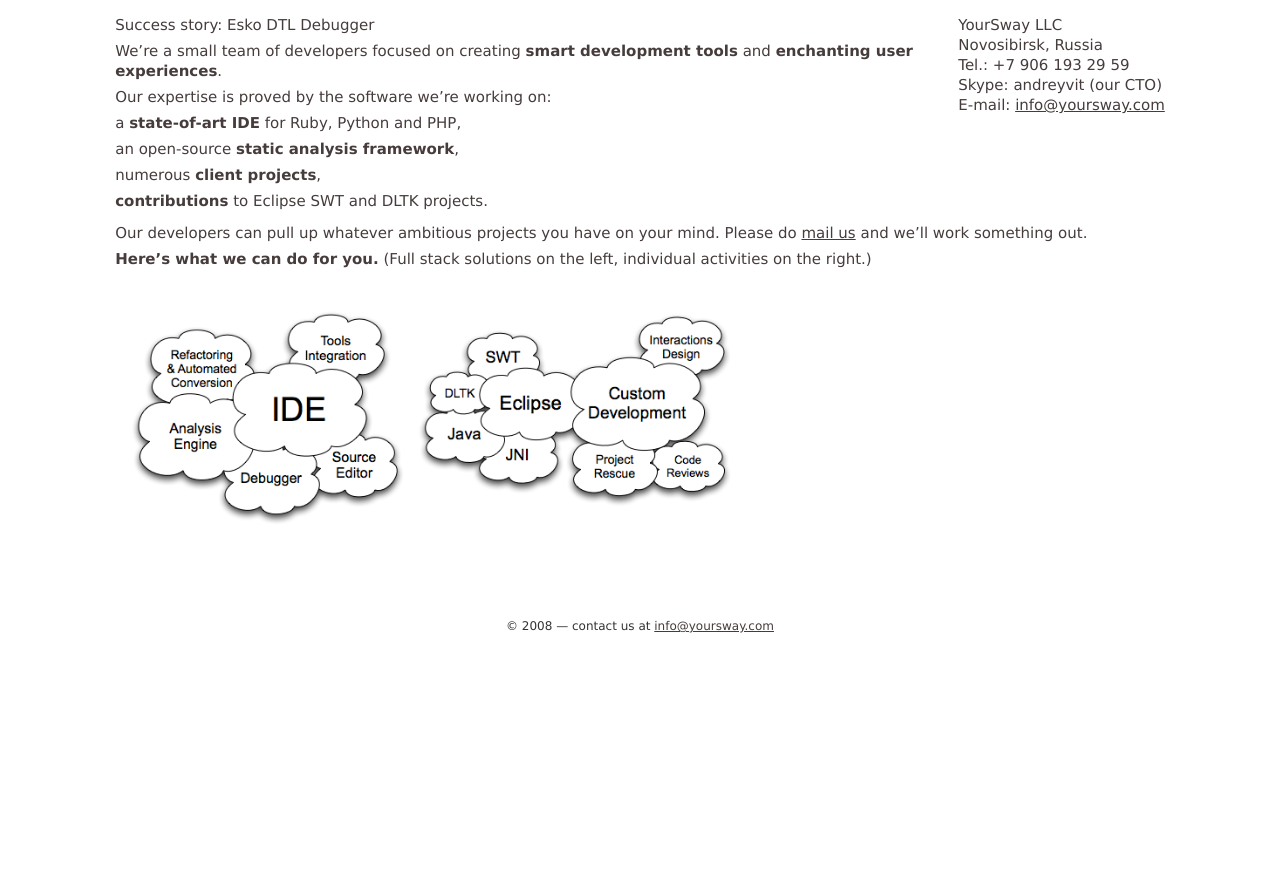
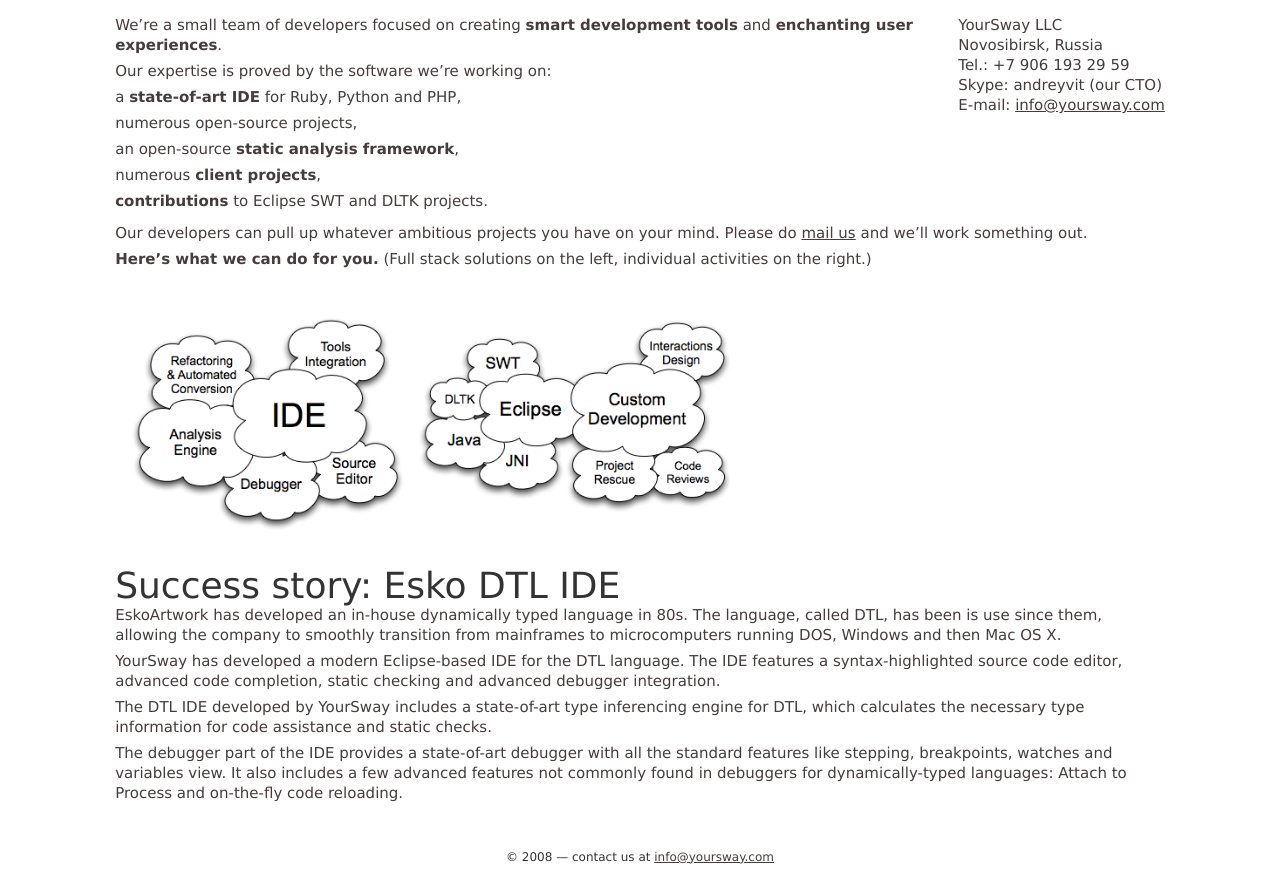
Before and after one commit to andreyvit/yoursway-site, a Django app: template templates/site/consulting.html in a window 1280 px wide. Before the commit the page ends 633 px from the top, so only its background shows below. Run offline with Django 3.2, Linux system fonts and the light colour scheme; the template is opened without the code that fills it, so the values that code supplies are empty; parts of the project's set-up code (start-up, migrations or seed data) failed here and were passed over.

Commit message:
More copywriting.

```diff
--- a/templates/site/aboutus.html
+++ b/templates/site/aboutus.html
@@ -14,4 +14,6 @@
 
 <img style="width: 630px; margin-top: 30px; margin-bottom: 30px;" src="/media/images-aboutus/yoursway-team.jpg">
 
+<p>YourSway has been founded in 2006 … (todo: history).</p>
+
 {% endblock %}
--- a/templates/site/consulting.html
+++ b/templates/site/consulting.html
@@ -11,20 +11,30 @@
 	E-mail: <a href="mailto:info@yoursway.com">info@yoursway.com</a>
 </p>
 
-<p>Success story: Esko DTL Debugger</p>
+<p>We’re a small team of developers focused on creating <b>smart development tools</b> and <b>enchanting user experiences</b>.
 
-<p>We’re a small team of developers focused on creating <b>smart development tools</b> and <b>enchanting user experiences</b>.
 <p>Our expertise is proved by the software we’re working on:
 	<ul>
-		<li>a <b>state-of-art IDE</b> for Ruby, Python and PHP,
-		<li>an open-source <b>static analysis framework</b>,
-		<li>numerous <b>client projects</b>,
-		<li><b>contributions</b> to Eclipse SWT and DLTK projects.
+		<li>a <b>state-of-art IDE</b> for Ruby, Python and PHP,</li>
+		<li>numerous open-source projects,</li>
+		<li>an open-source <b>static analysis framework</b>,</li>
+		<li>numerous <b>client projects</b>,</li>
+		<li><b>contributions</b> to Eclipse SWT and DLTK projects.</li>
 	</ul>
-<p>Our developers can pull up whatever ambitious projects you have on your mind. Please do <a href="mailto:info@yoursway.com">mail us</a> and we’ll work something out.
+<p>Our developers can pull up whatever ambitious projects you have on your mind. Please do <a href="mailto:info@yoursway.com">mail us</a> and we’ll work something out.</p>
 
-<p><b>Here’s what we can do for you.</b> (Full stack solutions on the left, individual activities on the right.)
+<p><b>Here’s what we can do for you.</b> (Full stack solutions on the left, individual activities on the right.)</p>
 
 <img style="width: 630px; margin-top: 30px; margin-bottom: 30px;" src="/media/images-cons/areas.png">
 
+<h1>Success story: Esko DTL IDE</h1>
+
+<p>EskoArtwork has developed an in-house dynamically typed language in 80s. The language, called DTL, has been is use since them, allowing the company to smoothly transition from mainframes to microcomputers running DOS, Windows and then Mac OS X.</p>
+
+<p>YourSway has developed a modern Eclipse-based IDE for the DTL language. The IDE features a syntax-highlighted source code editor, advanced code completion, static checking and advanced debugger integration.</p>
+
+<p>The DTL IDE developed by YourSway includes a state-of-art type inferencing engine for DTL, which calculates  the necessary type information for code assistance and static checks.</p>
+
+<p>The debugger part of the IDE provides a state-of-art debugger with all the standard features like stepping, breakpoints, watches and variables view. It also includes a few advanced features not commonly found in debuggers for dynamically-typed languages: Attach to Process and on-the-fly code reloading.</p>
+
 {% endblock %}
--- a/templates/site/taskus.html
+++ b/templates/site/taskus.html
@@ -21,7 +21,7 @@
       <div class="quote wide">
         <p>“My dream of working with Basecamp todos on a plane<br>
           has come true. And I love making changes right away!”</p>
-        <p class="author">–Yury Baburov</p>
+        <p class="author">–Aleksey Goditsky, team lead in IT company</p>
       </div>
     </div>
     <p style="clear: both;"></p>
```
Also changed, not shown: templates/site/index.html (+13 -1 lines).
